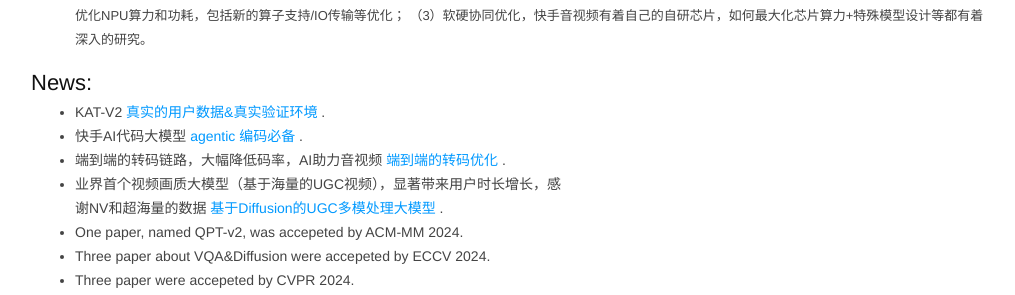
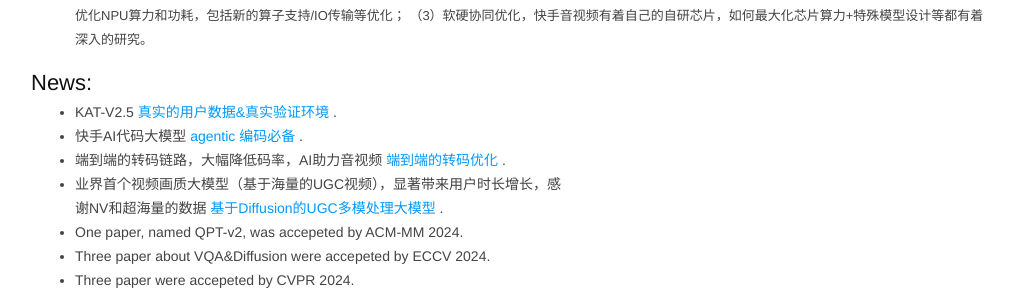
Before and after one commit to msunming/msunming.github.io, a Jekyll site: the page index.html, which Jekyll copies as it is, in a window 1280 px wide and 900 px high, scrolled down 1326 px. Shown: the part 156-451 px from the top of the window, without its empty margins (129-1144 px from the left). Built offline with Jekyll 4.4.1, drawn with Linux system fonts in a browser that asks for light colours.

Commit message:
Update index.html

```diff
--- a/index.html
+++ b/index.html
@@ -494,7 +494,7 @@ pre .markdown .emphasis {
 
 	        <h2>News:</h2>
 		<ul>
-		<li> KAT-V2 <a href="https://arxiv.org/abs/2607.05471"> 真实的用户数据&真实验证环境 </a> .</li>
+		<li> KAT-V2.5 <a href="https://arxiv.org/abs/2607.05471"> 真实的用户数据&真实验证环境 </a> .</li>
 		<li> 快手AI代码大模型 <a href="https://mp.weixin.qq.com/s/NLsNjSpVIRyZaFxKJ0D-Fw"> agentic 编码必备 </a> .</li>
 	    <li> 端到端的转码链路，大幅降低码率，AI助力音视频 <a href="https://arxiv.org/abs/2412.13508"> 端到端的转码优化 </a> .</li>
 	    <li> 业界首个视频画质大模型（基于海量的UGC视频），显著带来用户时长增长，感谢NV和超海量的数据 <a href="https://mp.weixin.qq.com/s/zRUoL2eJaOS2wIcB_xiQkg"> 基于Diffusion的UGC多模处理大模型 </a> .</li>
```
